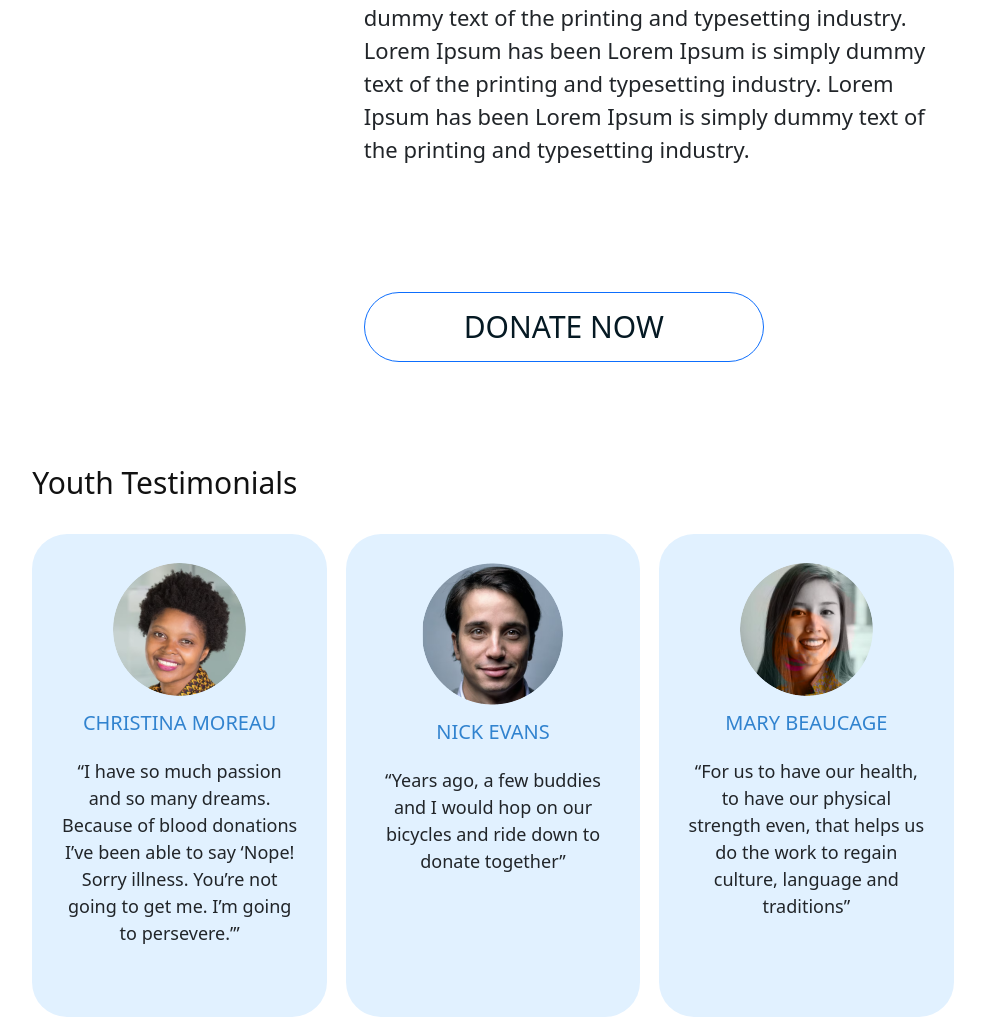
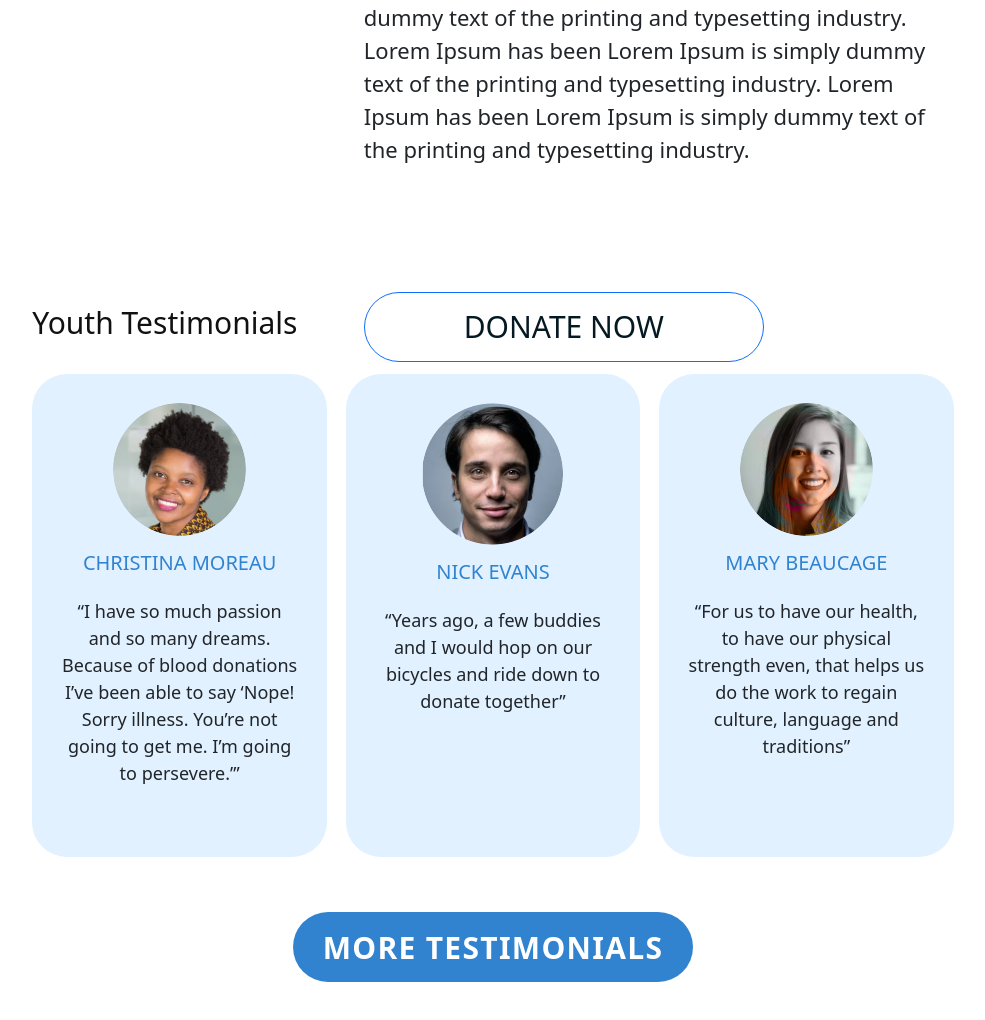
Before and after one commit to Labibh/HorizonForYouthRedesign, a plain HTML site: page index.html in a window 1280 px wide. Shown: the part 2375-3395 px from the top of the page, without its empty margins (147-1132 px from the left). Drawn offline with nearby package versions, Linux system fonts and the light colour scheme.

Commit message:
testimonial button fixed

```diff
--- a/styles/home.css
+++ b/styles/home.css
@@ -177,7 +177,7 @@
 }
 
 .blog {
-    height: 50rem;
+    height: 70rem;
     margin-top: 10%;
     margin-bottom: 4%;
     margin-left: 5%;
```
